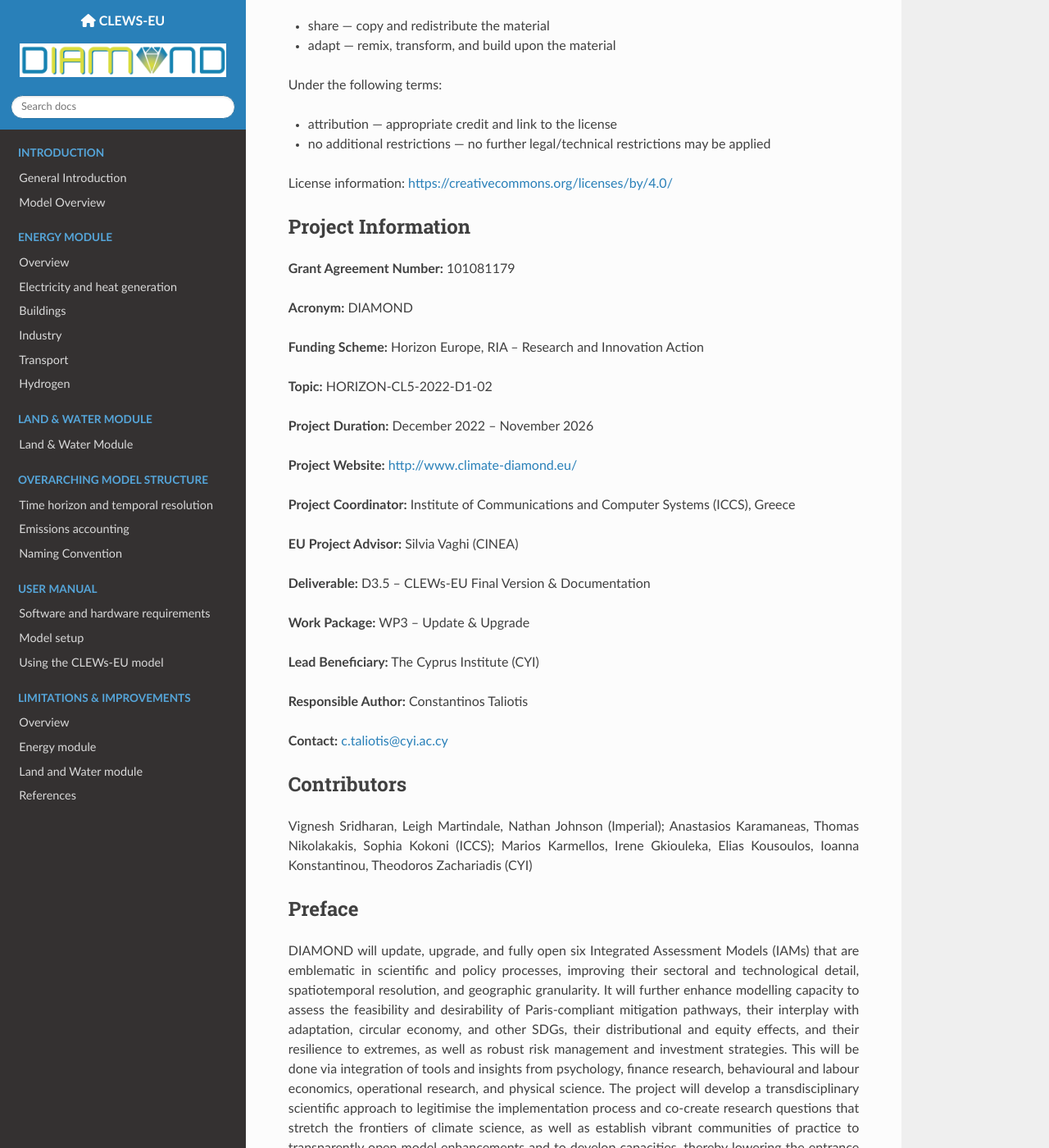
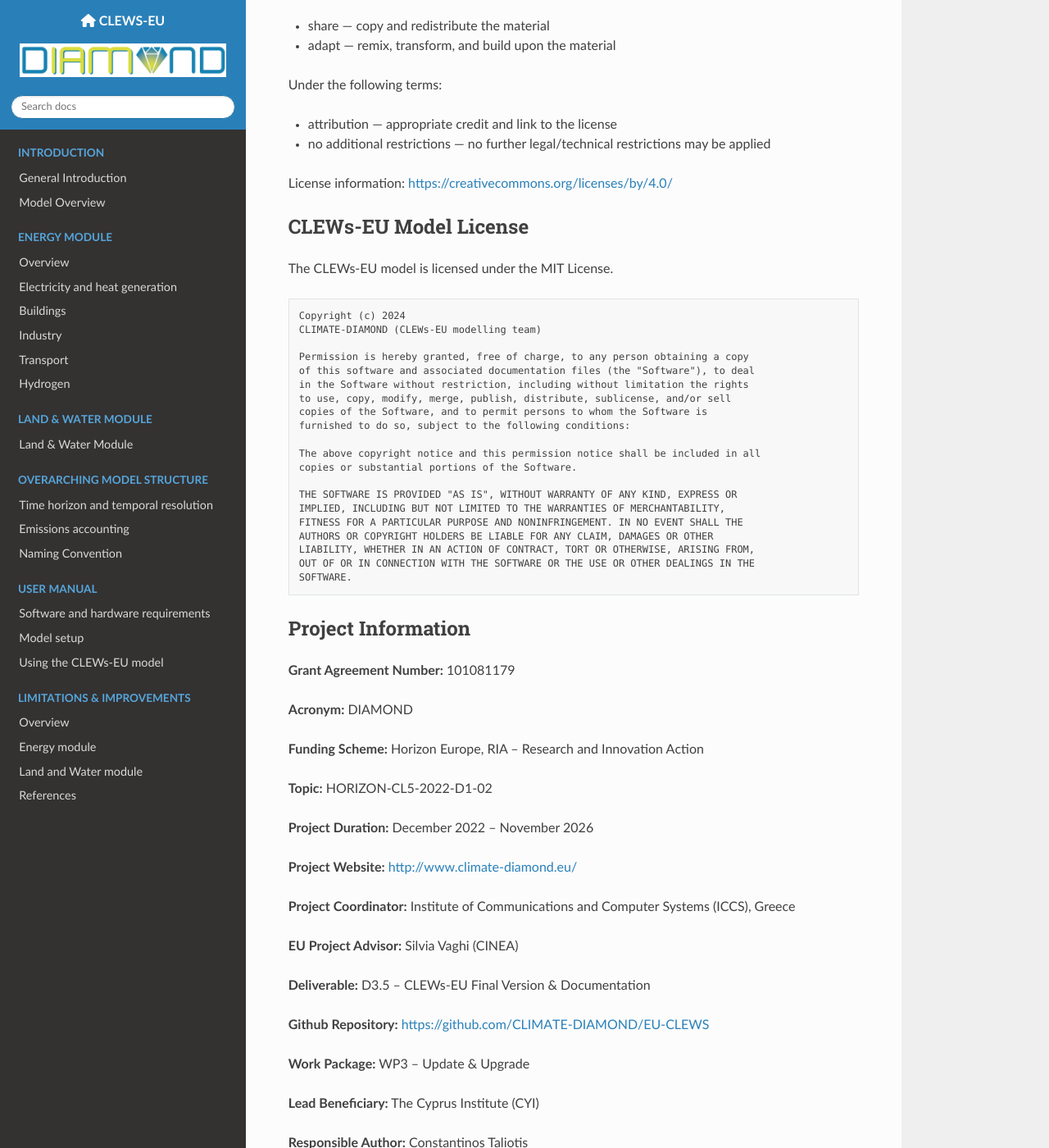
Before and after one commit to CLIMATE-DIAMOND/EU-CLEWS, a Sphinx documentation site: the page built from docs/source/index.rst, in a window 1280 px wide and 1400 px high, scrolled down 673 px. Shown: the whole window at 82% size. Built offline with Sphinx 7.4.7 and the Read the Docs theme 3.1.0, drawn with Linux system fonts in a browser that asks for light colours.

Commit message:
Update docs

```diff
--- a/docs/source/index.rst
+++ b/docs/source/index.rst
@@ -37,6 +37,35 @@
 
 License information: https://creativecommons.org/licenses/by/4.0/
 
+CLEWs-EU Model License
+-----------------------
+
+The CLEWs-EU model is licensed under the MIT License.
+
+.. code-block:: text
+
+   Copyright (c) 2024
+   CLIMATE-DIAMOND (CLEWs-EU modelling team)
+
+   Permission is hereby granted, free of charge, to any person obtaining a copy
+   of this software and associated documentation files (the "Software"), to deal
+   in the Software without restriction, including without limitation the rights
+   to use, copy, modify, merge, publish, distribute, sublicense, and/or sell
+   copies of the Software, and to permit persons to whom the Software is
+   furnished to do so, subject to the following conditions:
+
+   The above copyright notice and this permission notice shall be included in all
+   copies or substantial portions of the Software.
+
+   THE SOFTWARE IS PROVIDED "AS IS", WITHOUT WARRANTY OF ANY KIND, EXPRESS OR
+   IMPLIED, INCLUDING BUT NOT LIMITED TO THE WARRANTIES OF MERCHANTABILITY,
+   FITNESS FOR A PARTICULAR PURPOSE AND NONINFRINGEMENT. IN NO EVENT SHALL THE
+   AUTHORS OR COPYRIGHT HOLDERS BE LIABLE FOR ANY CLAIM, DAMAGES OR OTHER
+   LIABILITY, WHETHER IN AN ACTION OF CONTRACT, TORT OR OTHERWISE, ARISING FROM,
+   OUT OF OR IN CONNECTION WITH THE SOFTWARE OR THE USE OR OTHER DEALINGS IN THE
+   SOFTWARE.
+
+
 Project Information
 -------------------
 
@@ -58,6 +87,8 @@
 **EU Project Advisor:** Silvia Vaghi (CINEA)
 
 **Deliverable:** D3.5 – CLEWs-EU Final Version & Documentation
+
+**Github Repository:** https://github.com/CLIMATE-DIAMOND/EU-CLEWS
 
 **Work Package:** WP3 – Update & Upgrade
 
--- a/docs/source/manual/manual.rst
+++ b/docs/source/manual/manual.rst
@@ -70,7 +70,9 @@
 
 Model setup
 ===========
-The GitHub repository provides the following material:
+
+The `GitHub repository <https://github.com/CLIMATE-DIAMOND/EU-CLEWS>`_ provides the following material:
+
 
 a) **OSeMOSYS code**
    This is the version of the OSeMOSYS code developed specifically for this project.
```
Also changed, not shown: 8 other files.
